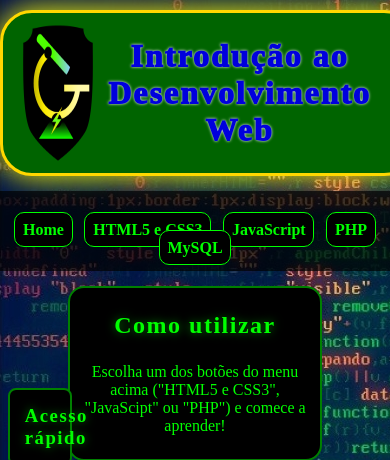
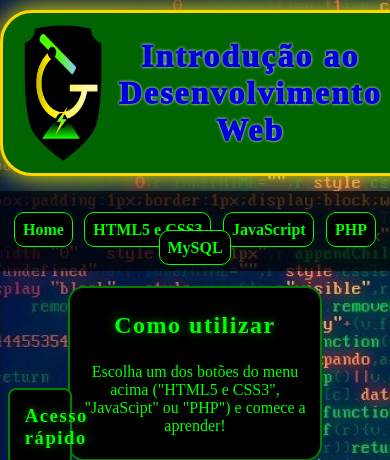
Before and after one commit to GabrielLins64/Web_Development, a PHP site: page / in a window 390 px wide; the page is wider, and only the part inside the window is pictured. Shown: the top 460 px of that part. Run offline with PHP 8.4, Linux system fonts and the light colour scheme.

Commit message:
Fixed for mobile visualization

```diff
--- a/Introdução ao Desenvolvimento Web/HTML5 e CSS3/style.css
+++ b/Introdução ao Desenvolvimento Web/HTML5 e CSS3/style.css
@@ -144,8 +144,8 @@ a:visited {color: purple;} /* Visited link color */
 
 #brasil_header {
 	height: 150px;
-	width: 45%;
-	min-width: 400px;
+	width: 47%;
+	min-width: 440px;
 	background-color: darkgreen;
 	margin: 10px auto 10px auto;
 	/*text-align: center;*/
```
